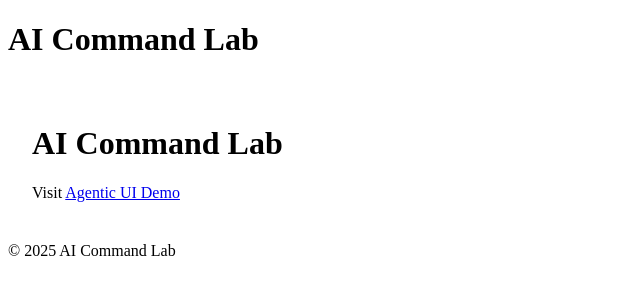
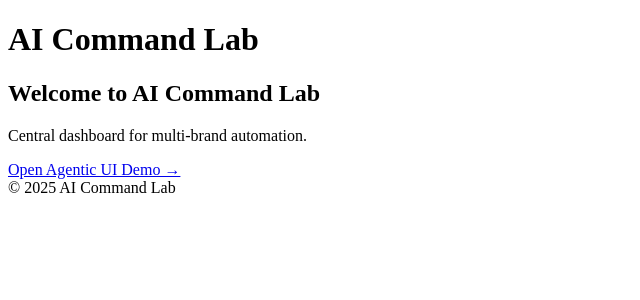
Before and after one commit to Danielson72/AI-Command-Lab-, a Next.js app in the folder next/: page / in a window 1280 px wide. Shown: the top 300 px of the page, without its empty margins (0-640 px from the left). Built offline with nearby package versions, Linux system fonts and the light colour scheme.

Commit message:
Update page.tsx

```diff
--- a/next/app/page.tsx
+++ b/next/app/page.tsx
@@ -1,8 +1,11 @@
-export default function Home() {
+import Link from 'next/link';
+
+export default function HomePage() {
   return (
-    <main style={{ padding: 24 }}>
-      <h1>AI Command Lab</h1>
-      <p>Visit <a href="/lab/agentic-ui">Agentic UI Demo</a></p>
-    </main>
+    <section className="space-y-3">
+      <h2 className="text-2xl font-bold mb-2">Welcome to AI Command Lab</h2>
+      <p>Central dashboard for multi-brand automation.</p>
+      <Link className="underline" href="/lab/agentic-ui">Open Agentic UI Demo →</Link>
+    </section>
   );
 }
```
